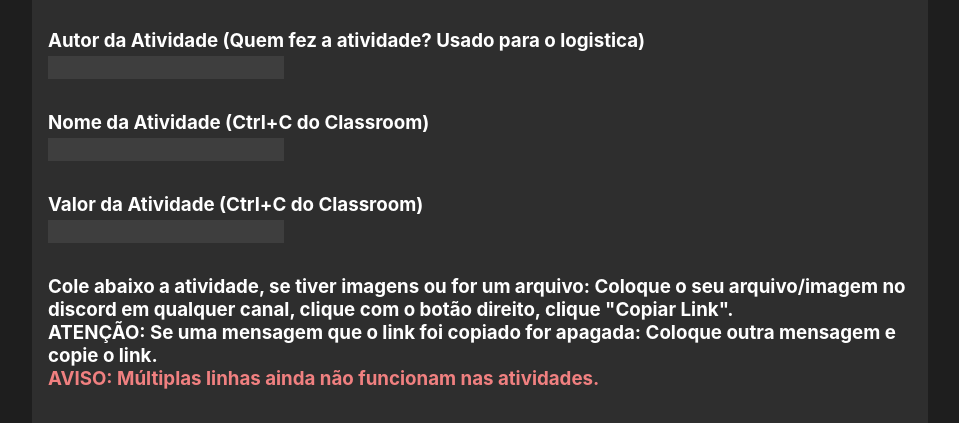
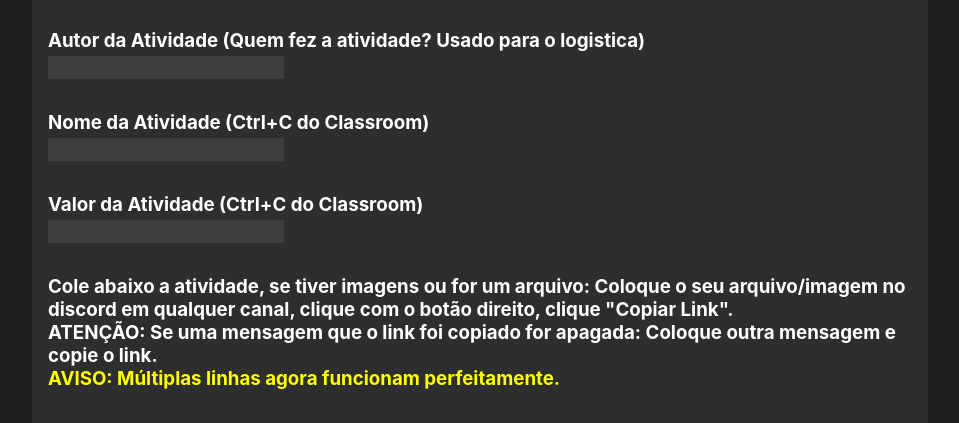
Before and after one commit to lunaticos/lunaticos.github.io, a plain HTML site: page postar.html in a window 1280 px wide. Shown: the part 330-753 px from the top of the page, without its empty margins (160-1119 px from the left). Drawn offline with Linux system fonts and the light colour scheme.

Commit message:
update notice /postar.html

```diff
--- a/postar.html
+++ b/postar.html
@@ -58,7 +58,7 @@
         <h3>Cole abaixo a atividade, se tiver imagens ou for um arquivo: Coloque o seu arquivo/imagem no discord em
             qualquer canal, clique com o botão direito, clique "Copiar Link".<br>ATENÇÃO: Se uma mensagem que o link foi
             copiado for apagada: Coloque outra mensagem e copie o link. <br>
-            <highlight style="color:lightcoral;"><b>AVISO:</b> Múltiplas linhas ainda não funcionam nas atividades.
+            <highlight style="color:yellow;"><b>AVISO:</b> Múltiplas linhas agora funcionam perfeitamente.
         </h3>
         </highlight> <br>
         <textarea id="ativ_content"></textarea>
```
